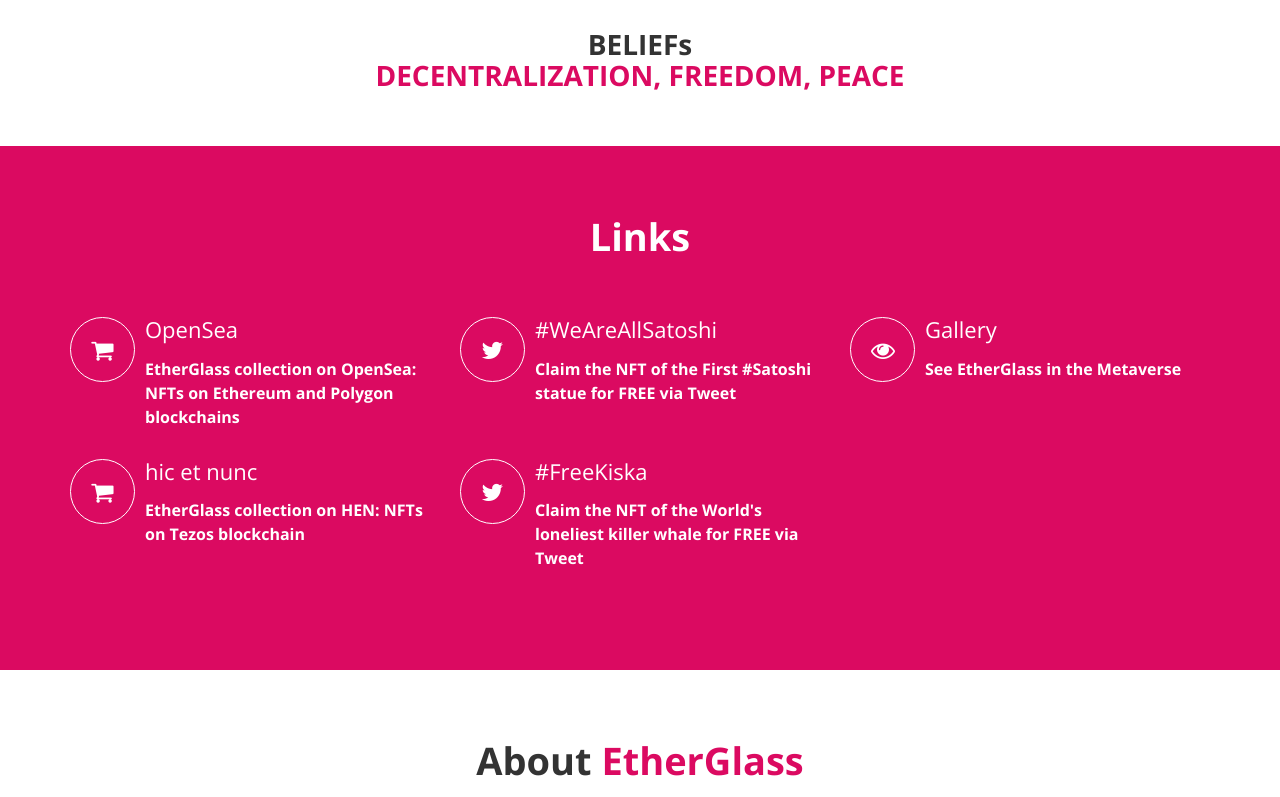
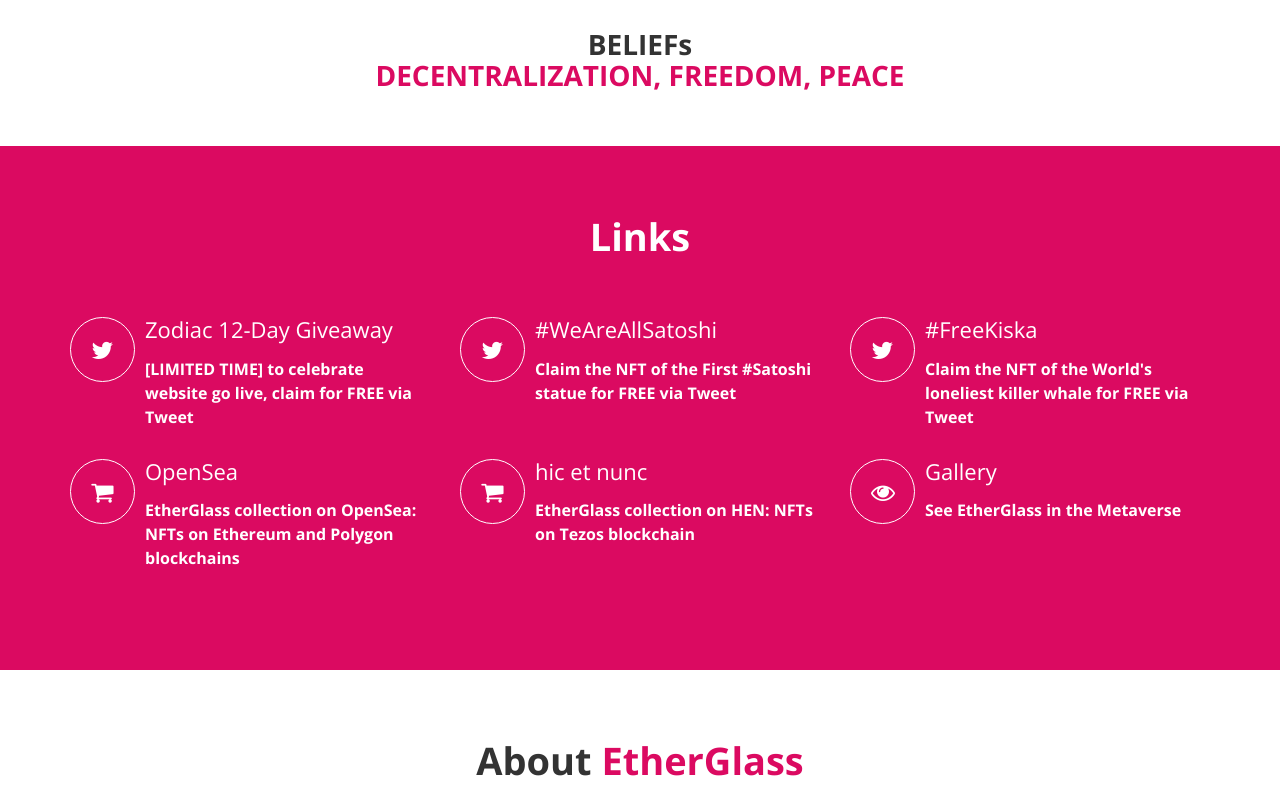
Before and after one commit to EtherGlass/EtherGlass.github.io, a plain HTML site: page index.html in a window 1280 px wide. Shown: the part 1270-2067 px from the top of the page. Drawn offline with nearby package versions, Linux system fonts and the light colour scheme.

Commit message:
Zodiac event link

```diff
--- a/index.html
+++ b/index.html
@@ -145,7 +145,7 @@
 							stay tuned <a href="https://twitter.com/EtherGlass" target="_blank"><i class="fa fa-twitter"
 							link-icon></i></a></h4>
 						<h2 class="wow fadeInDown" style="margin-top: 5px; opacity: 1;">
-							<strong>Zodiac</strong> 12-day Giveaway <strong>START</strong> soon!
+							<strong>Zodiac</strong> 12-Day Giveaway <strong>START</strong> soon!
 						</h2>
 						<div class="timer wow fadeInUp">
 							<div class="days-wrapper">
@@ -194,13 +194,13 @@
 				<div class="col-md-4">
 					<div class="media block-list">
 						<div class="media-left">
-							<a href="https://bit.ly/EtherGlassShill" target="_blank"><i
-									class="fa fa-shopping-cart link-icon"></i></a>
+							<a href="https://twitter.com/EtherGlass" target="_blank"><i
+									class="fa fa-twitter link-icon"></i></a>
 						</div>
 						<div class="media-body">
-							<h3 class="media-heading">OpenSea</h3>
+							<h3 class="media-heading">Zodiac 12-Day Giveaway</h3>
 							<blockquote>
-								<p>EtherGlass collection on OpenSea: NFTs on Ethereum and Polygon blockchains</p>
+								<p>[LIMITED TIME] to celebrate website go live, claim for FREE via Tweet</p>
 
 							</blockquote>
 						</div>
@@ -222,23 +222,40 @@
 					</div>
 				</div>
 
+
 				<div class="col-md-4">
 					<div class="media block-list">
 						<div class="media-left">
-							<a href="https://bit.ly/EtherGlassOnCyber" target="_blank"><i
-									class="fa fa-eye link-icon"></i></a>
+							<a href="https://bit.ly/FreeKiskaTwtr" target="_blank"><i
+									class="fa fa-twitter link-icon"></i></a>
 						</div>
 						<div class="media-body">
-							<h3 class="media-heading">Gallery</h3>
+							<h3 class="media-heading">#FreeKiska</h3>
 							<blockquote>
-								<p>See EtherGlass in the Metaverse</p>
+								<p>Claim the NFT of the World's loneliest killer whale for FREE via Tweet</p>
 
 							</blockquote>
 						</div>
 					</div>
 				</div>
 			</div>
+			<!-------------------------ROW 2---------------------------------->
 			<div class="row">
+				<div class="col-md-4">
+					<div class="media block-list">
+						<div class="media-left">
+							<a href="https://bit.ly/EtherGlassShill" target="_blank"><i
+									class="fa fa-shopping-cart link-icon"></i></a>
+						</div>
+						<div class="media-body">
+							<h3 class="media-heading">OpenSea</h3>
+							<blockquote>
+								<p>EtherGlass collection on OpenSea: NFTs on Ethereum and Polygon blockchains</p>
+
+							</blockquote>
+						</div>
+					</div>
+				</div>
 				<div class="col-md-4">
 					<div class="media block-list">
 						<div class="media-left">
@@ -257,32 +274,18 @@
 				<div class="col-md-4">
 					<div class="media block-list">
 						<div class="media-left">
-							<a href="https://bit.ly/FreeKiskaTwtr" target="_blank"><i
-									class="fa fa-twitter link-icon"></i></a>
+							<a href="https://bit.ly/EtherGlassOnCyber" target="_blank"><i
+									class="fa fa-eye link-icon"></i></a>
 						</div>
 						<div class="media-body">
-							<h3 class="media-heading">#FreeKiska</h3>
+							<h3 class="media-heading">Gallery</h3>
 							<blockquote>
-								<p>Claim the NFT of the World's loneliest killer whale for FREE via Tweet</p>
+								<p>See EtherGlass in the Metaverse</p>
 
 							</blockquote>
 						</div>
 					</div>
 				</div>
-				<!-- <div class="col-md-4">
-						<div class="media block-list">
-							<div class="media-left">
-								<i class="fa fa-magic"></i>
-							</div>
-							<div class="media-body">
-								<h3 class="media-heading">Release</h3>
-								<blockquote>
-									<p>Norem ipsum dolor sit amet, consectetur adipisicing elit. Iure aperiam consequatur.</p>
-
-								</blockquote>
-							</div>
-						</div>
-					</div> -->
 			</div>
 		</div>
 	</section>
@@ -432,8 +435,8 @@
 							<h2>ZERO Series</h2>
 							<p>Reaching the THIRD milestone: 300 EtherGlass#0 owners</p>
 							<div class="progress">
-								<div class="progress-bar progress-bar-striped bg-success" role="progressbar"
-									aria-valuenow="75" aria-valuemin="0" aria-valuemax="100" style="width: 20%"></div>
+								<div class="progress-bar progress-bar-striped progress-bar-animated" role="progressbar"
+								aria-valuenow="20" aria-valuemin="0" aria-valuemax="100" style="width: 20%"></div>
 							</div>
 							<ul class="list-unstyled">
 								<li><i class="fa fa-arrow-circle-right pr-10 colored"></i> Designed to celebrate
```
